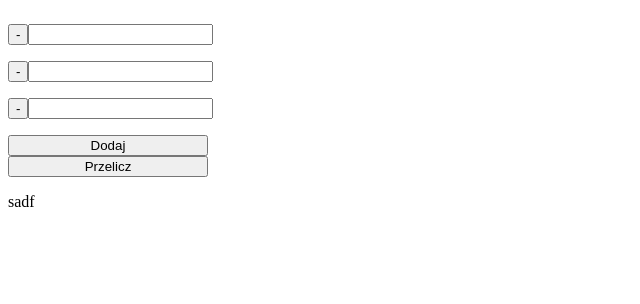
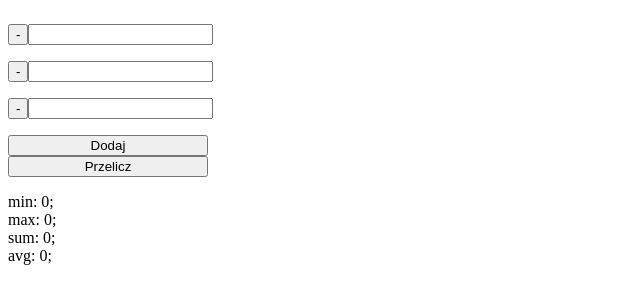
Before and after one commit to IvanykTaras/programowanie_w_javascript_stac, a plain HTML site: page index.html in a window 1280 px wide. Both pictures are taken after a click on the button "Przelicz". Shown: the whole page, without its empty margins (0-640 px from the left). Drawn offline with Linux system fonts and the light colour scheme.

Commit message:
task_is_done

```diff
--- a/index.html
+++ b/index.html
@@ -13,7 +13,7 @@
         <div class="input_fields"></div>
         <button id="add">Dodaj</button>
         <button id="przelicz">Przelicz</button>
-        <div id="wyniki">sadf</div>
+        <div id="wyniki"></div>
     </div>
     <script src="main.js" type="text/javascript"></script>
 </body>
--- a/main.js
+++ b/main.js
@@ -1,14 +1,12 @@
+//variables
 const btnPrzelicz = document.querySelector('#przelicz')
 const wynikiPojemnik = document.querySelector('#wyniki')
-
 const input_fields = document.querySelector(".input_fields");
 const add_button = document.querySelector("#add");
-const arr_fields = [];
+let arr_fields = [];
 
-createElement(input_fields);
-createElement(input_fields);
-createElement(input_fields);
 
+//functions
 function createElement(parent){
     const div = document.createElement("div");
     const input = document.createElement("input")
@@ -21,23 +19,54 @@ function createElement(parent){
     button.textContent = "-"
     button.addEventListener("click",()=>deleteElement(parent,div))
 
-
-
-
     div.appendChild(button);
     div.appendChild(input);
-
 
     arr_fields.push(div)
     parent.appendChild(div);
 }
 
 function deleteElement(parent,element) {
+    arr_fields = arr_fields.filter(e=>e!=element);
     parent.removeChild(element);
 }
 
+function MathTask(numbers) {
+    const min = Math.min(...numbers);
+    const max = Math.max(...numbers);
+    const sum = numbers.reduce((i,e)=>i+e,0);
+    const avg = sum/numbers.length;
+
+    return {
+        min: min,
+        max: max,
+        sum: sum,
+        avg: avg
+    }
+}
+
+function getNumbersArr(arr_fields){
+    return arr_fields.map(e=>+e.lastChild.value);
+}
+
+function count(){
+    const result = MathTask(getNumbersArr(arr_fields));
+
+    wynikiPojemnik.innerHTML = `
+        min: ${result.min}; <br>
+        max: ${result.max}; <br>
+        sum: ${result.sum}; <br>
+        avg: ${result.avg}; <br>
+    `;
+}
 
 
+//create 3 input fields
+createElement(input_fields);
+createElement(input_fields);
+createElement(input_fields);
 
-btnPrzelicz.addEventListener("click",()=>MathTask());
-add_button.addEventListener("click", ()=>createElement(input_fields))
+
+//add event listener
+btnPrzelicz.addEventListener("click",()=>count());
+add_button.addEventListener("click", ()=>createElement(input_fields));
```
